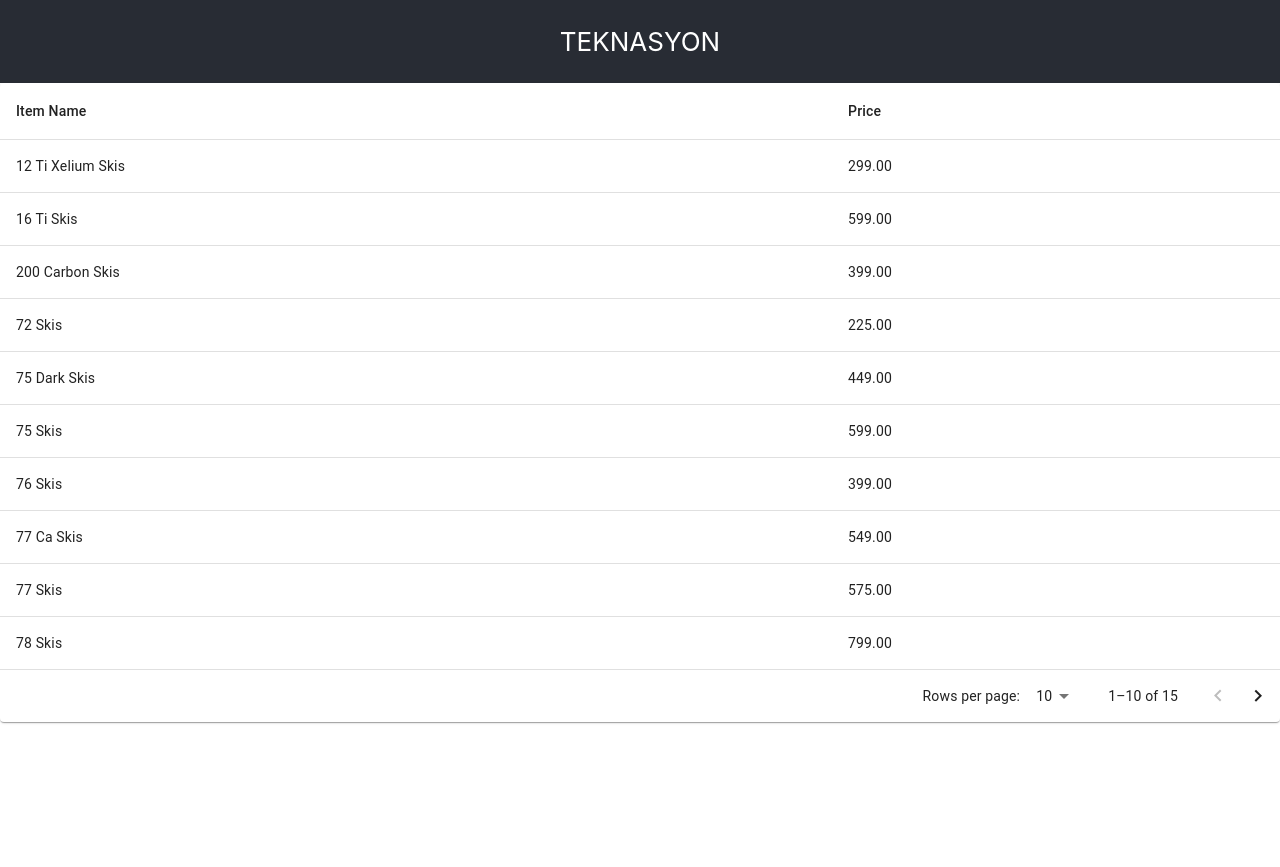
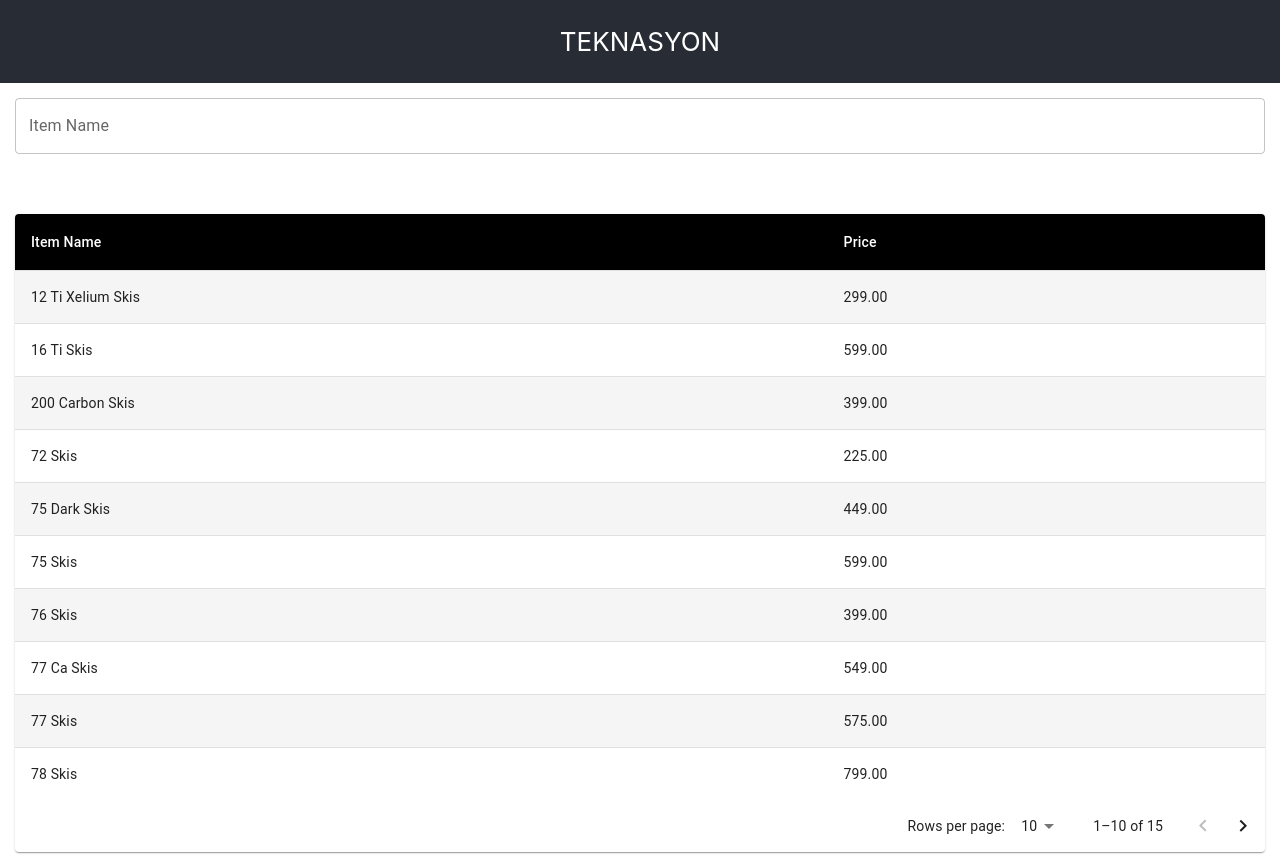
Before and after one commit to muticansel/c7af45e5cf5a02fcfa00d30d9a4ad194, a React (Create React App) app: page / in a window 1280 px wide. Before the commit the page ends 800 px from the top, so only its background shows below. Built offline with nearby package versions, Linux system fonts and the light colour scheme.

Commit message:
change method names and fix modal open logic

```diff
--- a/src/components/LandingPage.js
+++ b/src/components/LandingPage.js
@@ -8,9 +8,32 @@ import {
   TableRow,
   Paper,
   TablePagination,
+  TextField,
 } from "@mui/material";
+import { tableCellClasses } from '@mui/material/TableCell'
+import { styled } from '@mui/material/styles';
 import ProductDetail from "./ProductDetail";
 import { dummyProducts } from "../data/dummy";
+
+const StyledTableCell = styled(TableCell)(({ theme }) => ({
+  [`&.${tableCellClasses.head}`]: {
+    backgroundColor: theme.palette.common.black,
+    color: theme.palette.common.white,
+  },
+  [`&.${tableCellClasses.body}`]: {
+    fontSize: 14,
+  },
+}));
+
+const StyledTableRow = styled(TableRow)(({ theme }) => ({
+  '&:nth-of-type(odd)': {
+    backgroundColor: theme.palette.action.hover,
+  },
+  // hide last border
+  '&:last-child td, &:last-child th': {
+    border: 0,
+  },
+}));
 
 const createData = (id, itemName, price) => {
   return { id, itemName, price };
@@ -65,14 +88,14 @@ const LandingPage = () => {
 
   // When a row is selected
   useEffect(() => {
-    const getHashDetail = async () => {
-      setOpenModal(true);
+    const getProductDetail = async () => {
       const product = filteredData.find(
         (product) => product.itemName === selectedProduct
       );
       setProductDetail(product);
     };
-    if (selectedProduct) getHashDetail();
+    if (selectedProduct)
+      getProductDetail();
   }, [selectedProduct, filteredData]);
 
   // Sets the 'page' and the data
@@ -94,6 +117,7 @@ const LandingPage = () => {
 
   // Gets
   const getProductDetail = (productName) => {
+    setOpenModal(true);
     setSelectedProduct(productName);
   };
 
@@ -101,26 +125,49 @@ const LandingPage = () => {
   const renderData = () => {
     const filteredProducts = filteredData.map((row) => {
       return (
-        <TableRow
-          key={row.itemName}
+        <StyledTableRow
+          key={row.id}
           onClick={() => getProductDetail(row.itemName)}
         >
           <TableCell>{row.itemName}</TableCell>
           <TableCell>{row.price}</TableCell>
-        </TableRow>
+        </StyledTableRow>
       );
     });
 
     return filteredProducts;
   };
 
+  const searchHandler = (searchText) => {
+    const filterData = async () => {
+      const filteredSearchData = products.filter((product) =>
+        product.itemName.toLowerCase().includes(searchText.toLowerCase())
+      );
+      await setFilteredData(filteredSearchData);
+      await setDataLength(filteredSearchData.length);
+    };
+
+    filterData();
+  };
+
   return (
+    <div style={{ padding: "15px" }}>
+      <div style={{ marginBottom: "60px" }}>
+        <TextField
+          id="outlined-basic"
+          label="Item Name"
+          variant="outlined"
+          placeholder="Search Item Name"
+          fullWidth
+          onChange={(e) => searchHandler(e.target.value)}
+        />
+      </div>
       <TableContainer component={Paper}>
         <Table aria-label="customized table">
           <TableHead>
             <TableRow>
-            <TableCell>Item Name</TableCell>
-            <TableCell>Price</TableCell>
+              <StyledTableCell>Item Name</StyledTableCell>
+              <StyledTableCell>Price</StyledTableCell>
             </TableRow>
           </TableHead>
           <TableBody>{renderData()}</TableBody>
@@ -139,6 +186,7 @@ const LandingPage = () => {
           productDetail={productDetail}
         />
       </TableContainer>
+    </div>
   );
 };
 
```
Also changed, not shown: src/data/dummy.js. Lines whose indentation alone changed are shown as unchanged.
